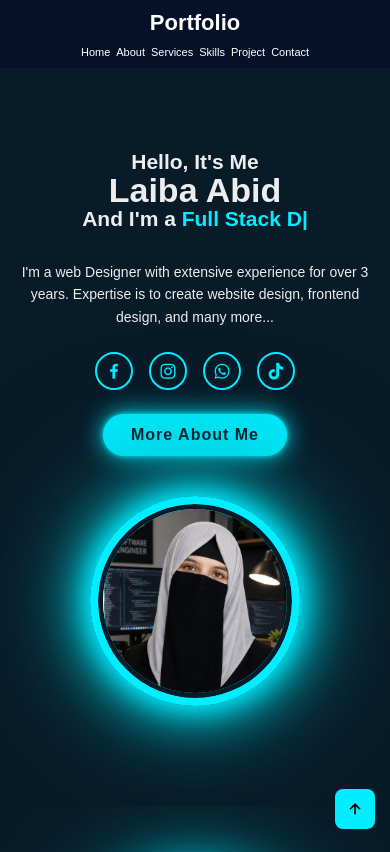
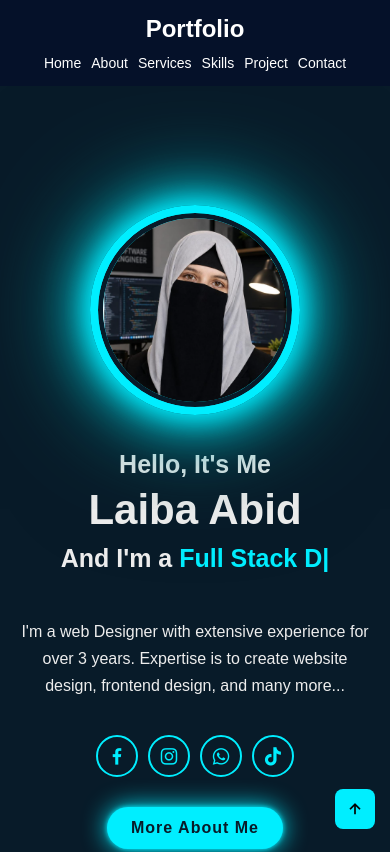
Before and after one commit to Laib-a123/laiba-portfolio, a plain HTML site: page docs/index.html in a window 390 px wide. Shown: the top 852 px of the page. Drawn offline with nearby package versions, Linux system fonts and the light colour scheme.

Commit message:
changes in mobile layout

```diff
--- a/docs/stylesheet.css
+++ b/docs/stylesheet.css
@@ -796,14 +796,19 @@ svg {
     /* ---------- HEADER ---------- */
 
     .header {
-        width: 100%;
-        padding: 12px 10px;
+         width: 100%;
+        padding: 15px 12px;
+        display: flex;
         flex-direction: column;
-        gap: 10px;
+        align-items: center;
+        justify-content: center;
+        gap: 12px;
+        box-sizing: border-box;
     }
 
     .logo {
-        font-size: 22px;
+        font-size: 26px;
+        font-weight: 600;
     }
 
     .navbar {
@@ -812,11 +817,11 @@ svg {
         justify-content: center;
         align-items: center;
         flex-wrap: wrap;
-        gap: 6px;
+        gap: 8px 14px;
     }
 
     .navbar a {
-        font-size: 13px;
+        font-size: 16px;
         margin: 0;
         white-space: nowrap;
     }
@@ -826,67 +831,30 @@ svg {
 
     .home {
         width: 100%;
-        min-height: auto;
+        min-height: 100vh;
         height: auto;
-        padding: 150px 15px 60px;
+        padding: 170px 20px 70px;
         display: flex;
         flex-direction: column;
         align-items: center;
-        justify-content: center;
+        justify-content: flex-start;
         text-align: center;
-        gap: 40px;
-        overflow: hidden;
+        gap: 35px;
+        box-sizing: border-box;
     }
-
-    .home-content {
-        width: 100%;
-        max-width: 100%;
-        min-width: 0;
-    }
-
-    .home-content h3 {
-        font-size: 24px;
-    }
-
-    .home-content h1 {
-        font-size: 40px;
-        word-wrap: break-word;
-    }
-
-    .home-content p {
-        width: 100%;
-        max-width: 100%;
-        font-size: 15px;
-        line-height: 1.6;
-        overflow-wrap: anywhere;
-    }
-
-    .home-content p br {
-        display: none;
-    }
-
-    .home-sci {
-        width: 100%;
-        display: flex;
-        justify-content: center;
-        flex-wrap: wrap;
-        gap: 8px;
-        margin: 20px 0;
-    }
-
-    .home-sci a {
-        width: 38px;
-        height: 38px;
-        margin: 4px;
-        flex-shrink: 0;
-    }
+/* PICTURE FIRST */
 
     .home-img {
+        order: 1;
+
         width: 240px;
         height: 240px;
+
         max-width: 240px;
         max-height: 240px;
+
         flex-shrink: 0;
+
         margin: 0 auto;
     }
 
@@ -894,8 +862,106 @@ svg {
         width: 100%;
         height: 100%;
     }
+    .home-img img {
+        width: 100%;
+        height: 100%;
+        object-fit: cover;
+    }
+     /* TEXT SECOND */
+    .home-content {
+     order: 2;
 
+        width: 100%;
+        max-width: 600px;
+        min-width: 0;
 
+        display: flex;
+        flex-direction: column;
+        align-items: center;
+
+        text-align: center;
+    }
+
+    .home-content h3 {
+       font-size: 25px;
+        margin-bottom: 10px;
+    }
+
+    .home-content h1 {
+        font-size: 42px;
+        margin-bottom: 10px;
+
+        word-wrap: break-word;
+        overflow-wrap: anywhere;
+    }
+
+    .home-content p {
+         width: 100%;
+        max-width: 550px;
+
+        font-size: 16px;
+        line-height: 1.7;
+
+        margin: 15px auto;
+
+        overflow-wrap: anywhere;
+    }
+
+    .home-content p br {
+        display: none;
+    }
+/* SOCIAL MEDIA BUTTONS */
+
+    .home-sci {
+         width: 100%;
+
+        display: flex;
+        justify-content: center;
+        align-items: center;
+
+        flex-wrap: wrap;
+        gap: 10px;
+
+        margin: 20px 0;
+    }
+
+    .home-sci a {
+       width: 42px;
+        height: 42px;
+
+        margin: 0;
+
+        display: flex;
+        justify-content: center;
+        align-items: center;
+
+        flex-shrink: 0;
+    }
+
+     .home-sci a i {
+        font-size: 22px;
+    }
+
+/* MORE ABOUT ME BUTTON */
+
+    .home-content .btn-box {
+        display: inline-flex;
+
+        align-items: center;
+        justify-content: center;
+
+        margin-top: 10px;
+
+        font-size: 16px;
+
+        padding: 12px 24px;
+
+        width: auto;
+        max-width: 100%;
+
+        white-space: nowrap;
+    }
+}
     /* ---------- ABOUT ---------- */
 
     .about {
@@ -1207,7 +1273,7 @@ svg {
         right: 15px;
         bottom: 15px;
     }
-}
+
 
 
 /* =========================================
@@ -1217,35 +1283,69 @@ svg {
 @media (max-width: 480px) {
 
     .header {
-        padding: 10px 6px;
+        .header {
+        padding: 14px 8px;
+        gap: 10px;
+    }
+ .logo {
+        font-size: 24px;
     }
 
     .navbar {
-        gap: 4px;
+        gap: 7px 10px;
     }
 
     .navbar a {
-        font-size: 11px;
-        margin: 0 1px;
+        font-size: 14px;
+
     }
 
     .home {
-        padding-left: 15px;
-        padding-right: 15px;
+        padding: 155px 15px 60px;
+        gap: 30px;
     }
+ /* PICTURE */
 
+    .home-img {
+        width: 220px;
+        height: 220px;
+
+        max-width: 220px;
+        max-height: 220px;
+    }
+     /* TEXT */
     .home-content h3 {
-        font-size: 21px;
+        font-size: 22px;
     }
 
     .home-content h1 {
-        font-size: 34px;
+        font-size: 36px;
     }
 
     .home-content p {
-        font-size: 14px;
+        font-size: 15px;
+        line-height: 1.6;
+    }
+/* SOCIAL BUTTONS */
+
+    .home-sci {
+        gap: 8px;
+        margin: 18px 0;
     }
 
+    .home-sci a {
+        width: 40px;
+        height: 40px;
+    }
+
+
+    /* BUTTON */
+
+    .home-content .btn-box {
+        font-size: 15px;
+        padding: 11px 22px;
+    }
+}
     .home-img,
     .about-img {
         width: 210px;
```
